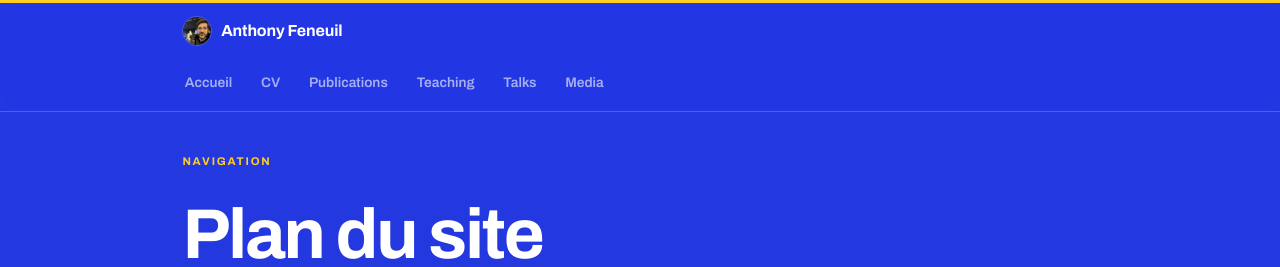
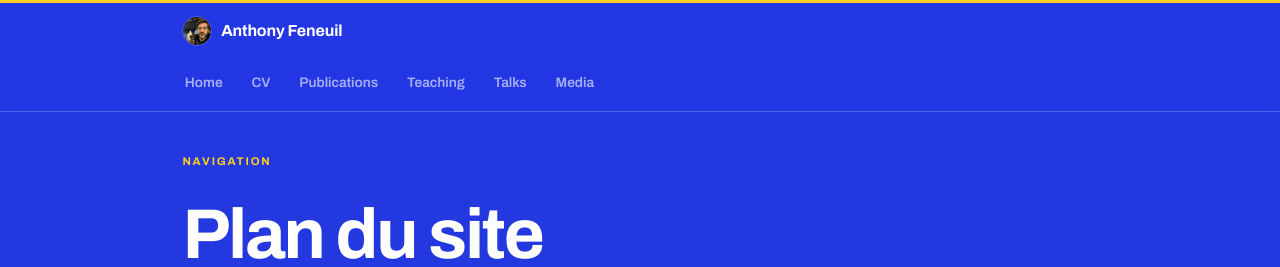
Before and after one commit to anfnl/anfnl.github.io, a Jekyll site: the page built from _pages/sitemap.md, in a window 1280 px wide. Shown: the top 267 px of the page. Built offline with Jekyll 4.4.1, drawn with Linux system fonts in a browser that asks for light colours; some web fonts are replaced.

Commit message:
Update refonte.html

```diff
--- a/_layouts/refonte.html
+++ b/_layouts/refonte.html
@@ -185,7 +185,7 @@
     {% if page.url == '/fr/' or page.url == '/en/' %}{% if page.lang == 'en' %}<a class="lang" href="https://anthonyfeneuil.com/fr/">FR</a>{% else %}<a class="lang" href="https://anthonyfeneuil.com/en/">EN</a>{% endif %}{% endif %}
   </div>
   <nav class="tabs">
-    <a class="tab {% if page.url == '/fr/' or page.url == '/en/' %}active{% endif %}" href="/fr/">Accueil</a>
+    <a class="tab {% if page.url == '/fr/' or page.url == '/en/' %}active{% endif %}" href="/fr/">Home</a>
     {% for link in site.data.navigation.main %}
       <a class="tab {% if page.url contains link.url and link.url != '/' %}active{% endif %}" href="{{ link.url }}">{{ link.title }}</a>
     {% endfor %}
```
